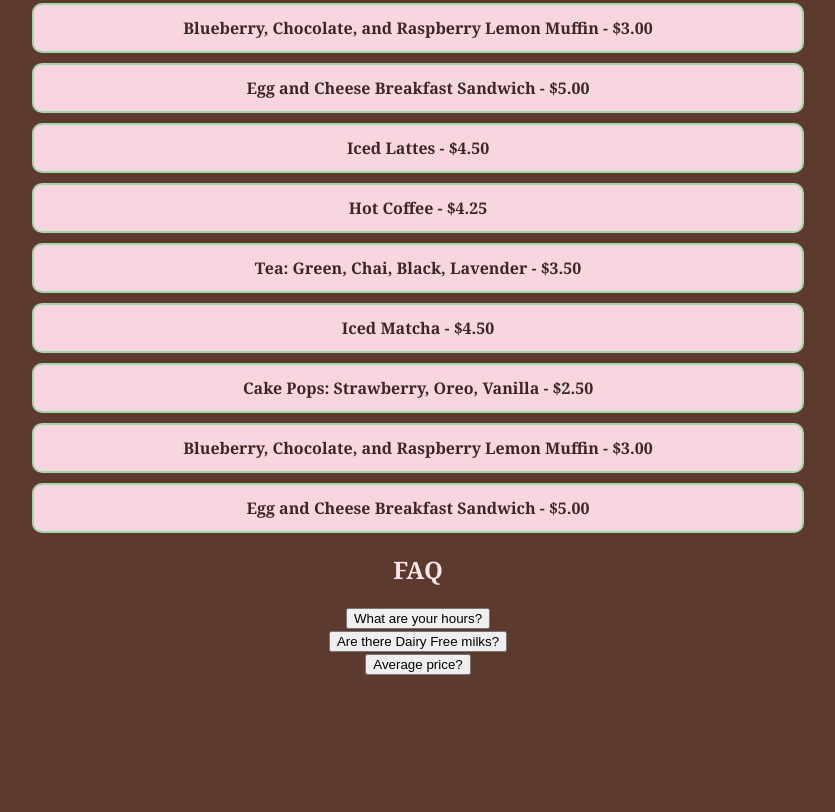
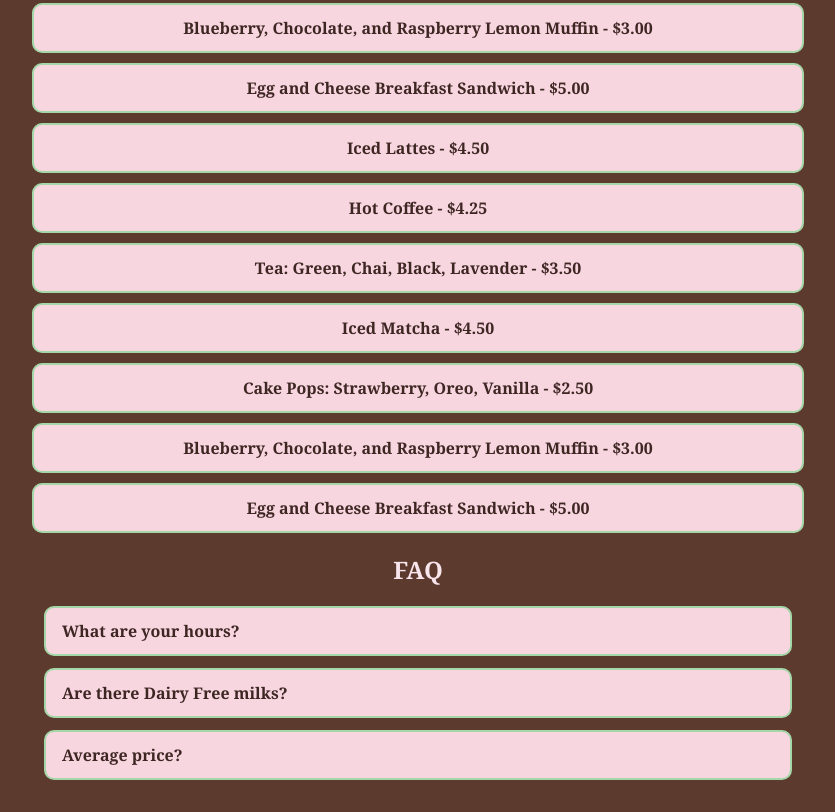
Before and after one commit to ceciliam1-design/cafemenu1, a plain HTML site: page index.html in a window 1280 px wide. Shown: the part 406-1218 px from the top of the page, without its empty margins (222-1057 px from the left). Before the commit the page ends 1101 px from the top, so only its background shows below. Drawn offline with Linux system fonts and the light colour scheme.

Commit message:
Enhance FAQ styles and add hover effects
Added styles for FAQ items and questions, including hover effects.

```diff
--- a/style.css
+++ b/style.css
@@ -27,9 +27,43 @@ h1 {
   border: 2px solid #a5d6a7;
   font-weight: bold;
 }
-  .faq-answer {
+
+.faq-item {
+  width: 60%;
+  margin: 12px auto;
+  background: #f7d6e0;
+  color: #3e2723;
+  border: 2px solid #a5d6a7;
+  border-radius: 10px;
+  overflow: hidden;
+  text-align: left;
+}
+
+.faq-question {
+  width: 100%;
+  background: none;
+  border: none;
+  padding: 12px 16px;
+  font-family: inherit;
+  font-size: 1rem;
+  font-weight: bold;
+  color: #3e2723;
+  cursor: pointer;
+  display: flex;
+  justify-content: space-between;
+  align-items: center;
+}
+
+.faq-question:hover {
+  background-color: #f2c2d2;
+}
+
+.faq-answer {
   display: none;
+  padding: 0 16px 12px;
+  line-height: 1.45;
 }
+
 .faq-answer.show {
   display: block;
 }
```
